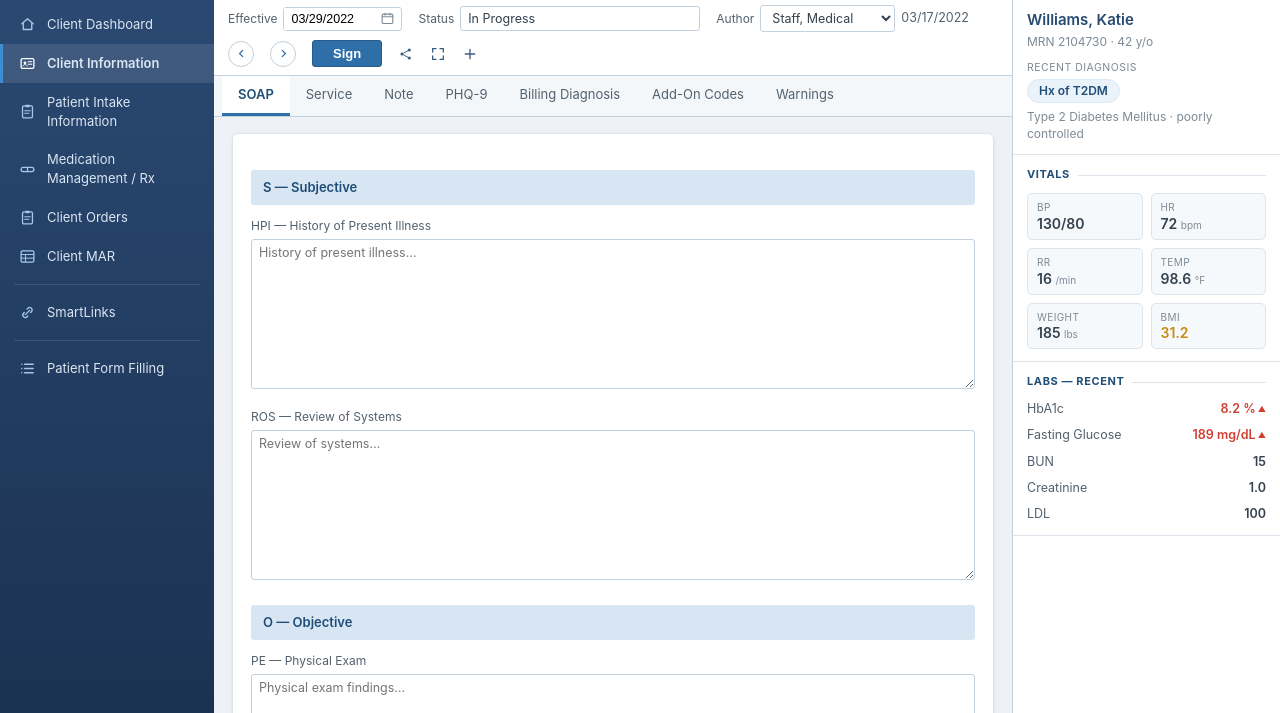
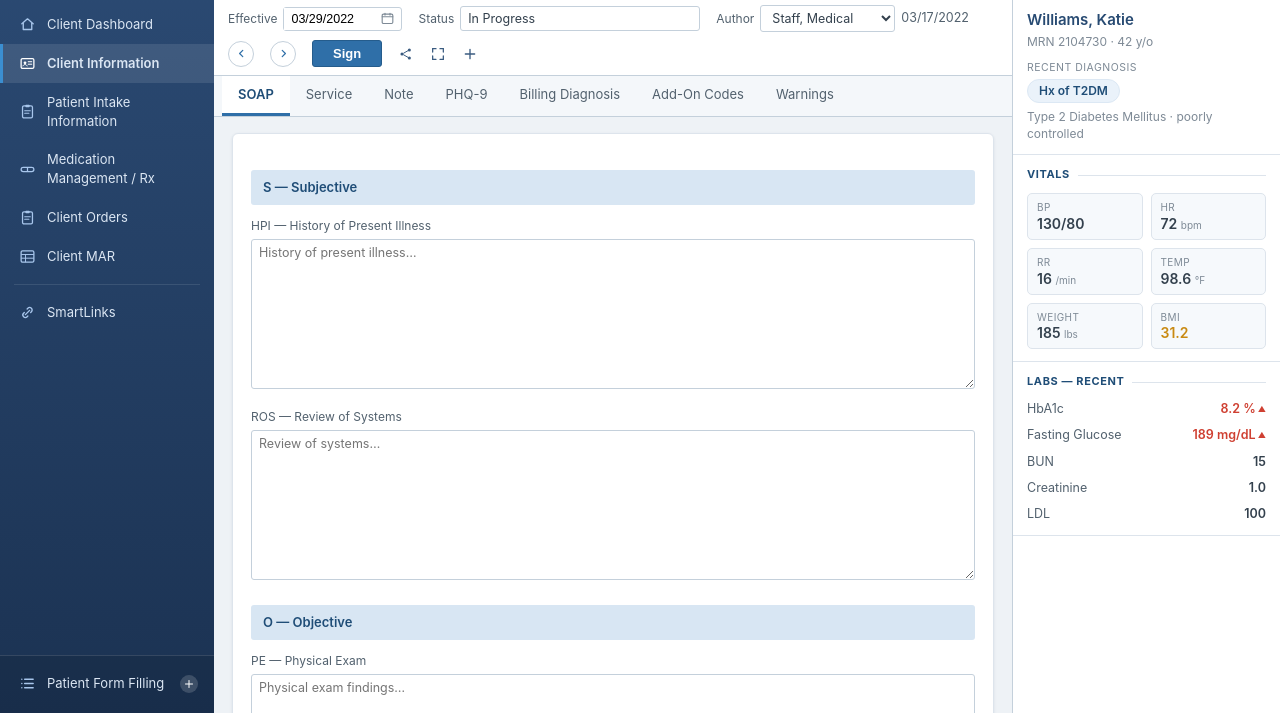
Before and after one commit to dan-blaze/emr-demo, a plain HTML site: page alternative_index.html in a window 1280 px wide. Shown: the part 87-800 px from the top of the page. Drawn offline with Linux system fonts and the light colour scheme.

Commit message:
Pin Patient Form Filling to the sidebar bottom and add a plus badge
- Moved out of the nav list into its own strip anchored to the bottom of
  the sidebar with margin-top:auto, separated by a top border and a
  slightly darker background
- Added a circular plus badge on the right of the row, which picks up the
  accent color on hover, marking it as "start a new form"
- README wording updated

Co-Authored-By: Claude Opus 5 <noreply@anthropic.com>
Claude-Session: https://claude.ai/code/session_011MMt62oJMasdo8VbqRzNHx

```diff
--- a/alternative_index.html
+++ b/alternative_index.html
@@ -69,6 +69,12 @@
   .nav-item.active .ic { color:#fff; }
   a.nav-item { text-decoration:none; }
   .nav-sep { height:1px; background:rgba(255,255,255,0.10); margin:8px 14px; }
+  .nav-bottom { margin-top:auto; padding:8px 0 10px; border-top:1px solid rgba(255,255,255,0.12);
+                background:rgba(0,0,0,0.10); }
+  .nav-new span { flex:1 1 auto; }
+  .nav-new .plus { width:18px; height:18px; padding:3px; border-radius:50%; color:#fff;
+                   background:rgba(255,255,255,0.16); flex:0 0 auto; }
+  .nav-new:hover .plus { background:var(--accent); }
 
   /* ===== Main ===== */
   .main { flex:1 1 auto; display:flex; flex-direction:column; min-width:0; background:var(--page-bg); }
@@ -393,8 +399,15 @@
         <div class="nav-item" onclick="toast('Client MAR (demo)')"><svg class="ic"><use href="#i-table"/></svg> Client MAR</div>
         <div class="nav-sep"></div>
         <div class="nav-item" onclick="toast('SmartLinks (demo)')"><svg class="ic"><use href="#i-link"/></svg> SmartLinks</div>
-        <div class="nav-sep"></div>
-        <a class="nav-item" id="nav-form" href="form_filling.html" title="Opens the standalone new-encounter form"><svg class="ic"><use href="#i-list"/></svg> Patient Form Filling</a>
+      </div>
+
+      <!-- pinned to the bottom of the sidebar: opens the standalone new-encounter form -->
+      <div class="nav-bottom">
+        <a class="nav-item nav-new" id="nav-form" href="form_filling.html" title="Start a new encounter form">
+          <svg class="ic"><use href="#i-list"/></svg>
+          <span>Patient Form Filling</span>
+          <svg class="ic plus"><use href="#i-plus"/></svg>
+        </a>
       </div>
     </nav>
 
```
Also changed, not shown: index.html (+15 -2 lines), 1 other file.
